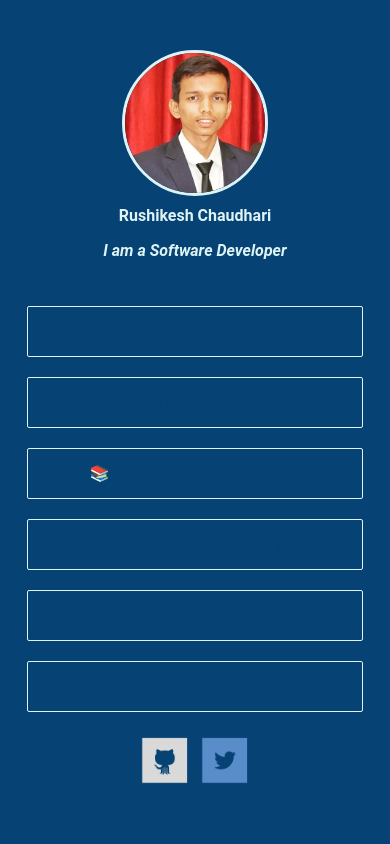
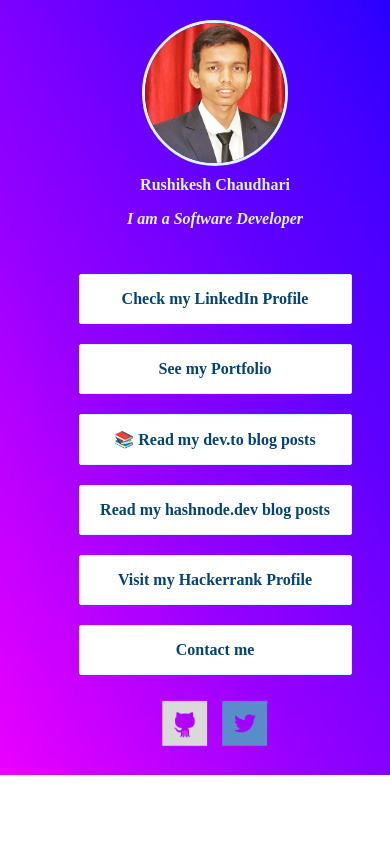
Before and after one commit to rushi-173/MyLinkstore, a PHP site: page /index.html in a window 390 px wide. Run offline with PHP 8.4, Linux system fonts and the light colour scheme.

Commit message:
Update style.css

```diff
--- a/style.css
+++ b/style.css
@@ -1,25 +1,40 @@
+body{
+	height: 100%;
+	align-content: center;
+	margin: 0px;
+}
 :root {
 	--darkest-color: #064273;
 	--lightest-color: #def3f6;
-	--highlight-color: #ffffff;
-	--bright-color-1: #1da2d8;
-	--bright-color-2: #76b6c4;
-	--bright-color-3: #7fcdff;
+	--highlight-color: #1600ff;
+	--bright-color-1: #ffffff;
+	--bright-color-2: #ffffff;
+	--bright-color-3: #ffffff;
 }
-
+/*
 body {
 	background: var(--darkest-color);
 	color: var(--lightest-color);
 	font-family: 'Roboto', sans-serif;
-}
+}*/
 
 .container {
-	width: 90%;
-	max-width: 1000px;
-	margin: 50px auto;
+	width: 100%;
+	height: 100%;
+	margin: 0px;
+	padding: 20px;
 	display: flex;
 	flex-direction: column;
 	text-align: center;
+	background-image: linear-gradient(to right top, #e900ff, #d600ff, #c200ff, #ad00ff, #9500ff, #8600ff, #7500ff, #6100ff, #5500ff, #4700ff, #3400ff, #1600ff);
+	-webkit-background-size: 100%;
+    -moz-background-size: 100%;
+    -o-background-size: 100%;
+    background-size: 100%;
+    -webkit-background-size: cover;
+    -moz-background-size: cover;
+    -o-background-size: cover;
+    background-size: cover;
 }
 
 .circle-shape {
@@ -50,6 +65,7 @@ a {
 }
 
 .link-list-item {
+	width: 70%;
 	border: 1px solid var(--lightest-color);
 	box-sizing: border-box;
 	margin: 20px auto;
@@ -58,6 +74,8 @@ a {
 	text-align: center;
 	transition: all 0.15s;
 	border-radius: 2px;
+	background: var(--bright-color-1);
+	font-weight: bold;
 }
 
 .link-list-item:hover,
@@ -73,14 +91,23 @@ a:hover {
 	margin: 3px;
 }
 
-.dark {
-	background: var(--bright-color-1);
+@media only screen and (max-width: 700px){
+	.container {
+		width: 100%;
+		height: 100%;
+		margin: 0px;
+		padding: 20px;
+		display: flex;
+		flex-direction: column;
+		text-align: center;
+		background-image: linear-gradient(to right top, #e900ff, #d600ff, #c200ff, #ad00ff, #9500ff, #8600ff, #7500ff, #6100ff, #5500ff, #4700ff, #3400ff, #1600ff);
+		-webkit-background-size: 100%;
+	    -moz-background-size: 100%;
+	    -o-background-size: 100%;
+	    background-size: 100%;
+	    -webkit-background-size: cover;
+	    -moz-background-size: cover;
+	    -o-background-size: cover;
+	    background-size: cover;
+	}
 }
-
-.medium {
-	background: var(--bright-color-2);
-}
-
-.light {
-	background: var(--bright-color-3);
-}
```
